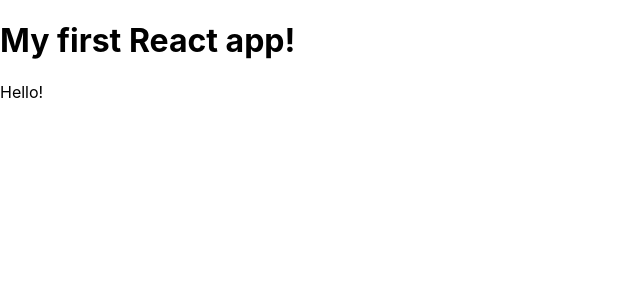
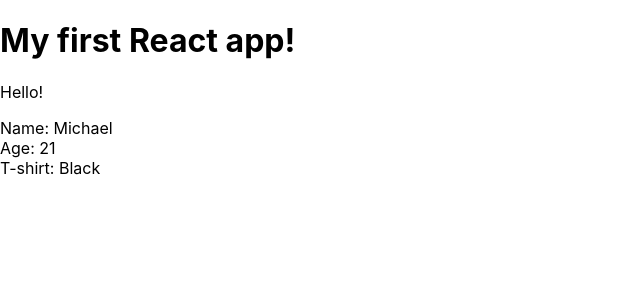
Before and after one commit to michaelbobkov/ReactFirstTry, a React (Create React App) app in the folder myapp/: page / in a window 1280 px wide. Shown: the top 300 px of the page, without its empty margins (0-640 px from the left). Built offline with nearby package versions, Linux system fonts and the light colour scheme.

Commit message:
Added NewComponent

```diff
--- a/myapp/src/App.js
+++ b/myapp/src/App.js
@@ -1,3 +1,4 @@
+import NewComponent from "./NewComponent";
 
 
 function App() {
@@ -5,6 +6,7 @@
     <div className="App">
       <h1>My first React app!</h1>
       <p>Hello!</p>
+      <NewComponent />
     </div>
   );
 }
--- /dev/null
+++ b/myapp/src/NewComponent.js
@@ -0,0 +1,11 @@
+function NewComponent() {
+    return (
+      <div className="NewComponent">
+        <div>Name: Michael</div>
+        <div>Age: 21</div>
+        <div>T-shirt: Black</div>
+      </div>
+    );
+  }
+
+  export default NewComponent;
```
